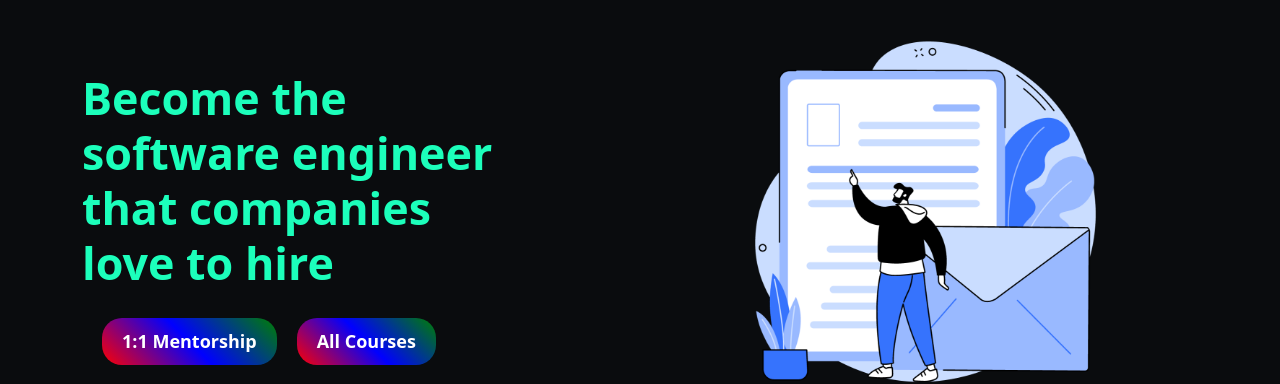
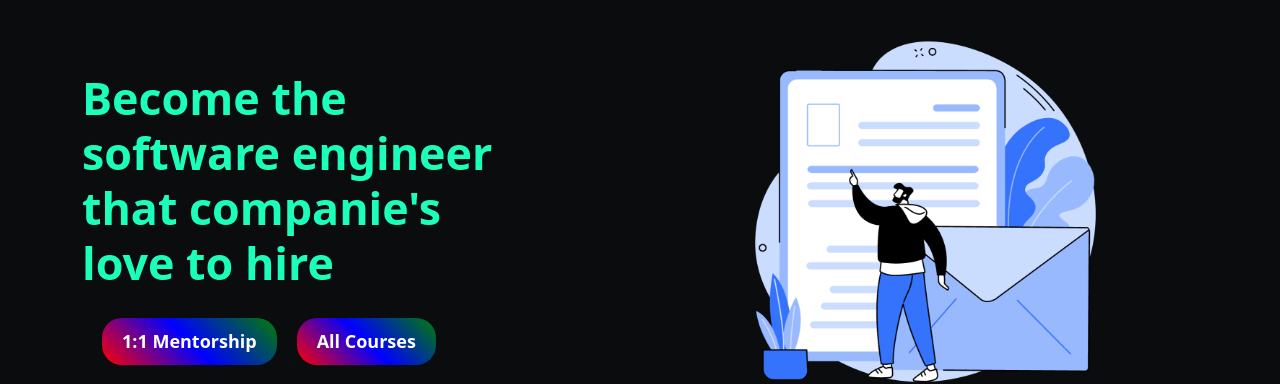
Before and after one commit to Amanmandahad/JS-MASTERY, a React (Vite) app: page / in a window 1280 px wide. Shown: the part 123-507 px from the top of the page. Built offline with nearby package versions, Linux system fonts and the light colour scheme.

Commit message:
new chnages

```diff
--- a/src/Header-footer-home/Home.jsx
+++ b/src/Header-footer-home/Home.jsx
@@ -32,7 +32,7 @@ const Home = () => {
           <div className="row justify-content-between align-items-center">
             <div className="col-md-5 col-sm-12">
               <h1>
-                Become the software engineer that companies love to hire
+                Become the software engineer that companie's love to hire
               </h1>
               <button onClick={handlechange}>1:1 Mentorship</button>
               <button onClick={handleClick}>All Courses</button>
```
